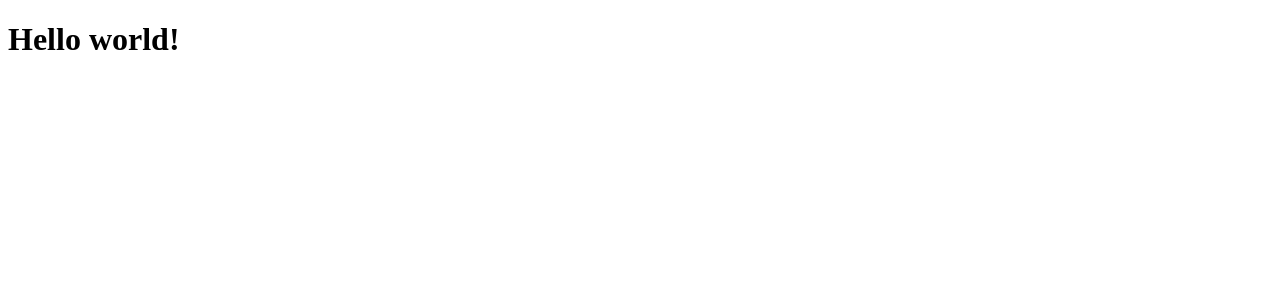
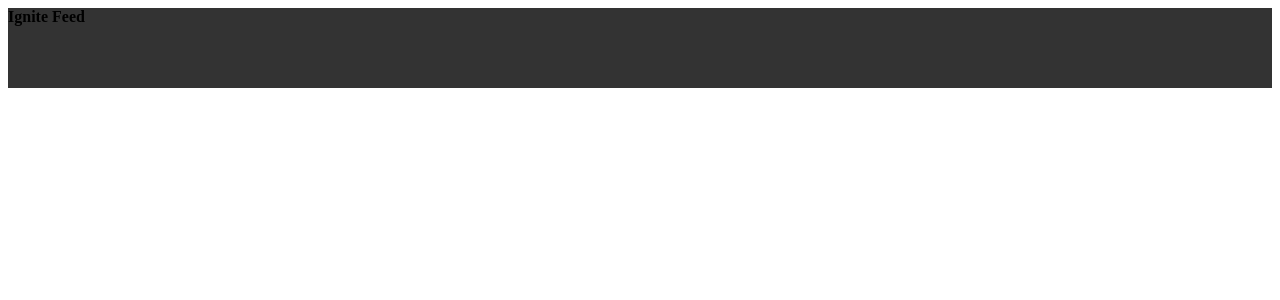
Before and after one commit to nathallye/ignite-feed, a React (Vite) app: page / in a window 1280 px wide. Shown: the top 300 px of the page. Built offline with nearby package versions, Linux system fonts and the light colour scheme.

Commit message:
Criação do componente Header

```diff
--- a/src/App.jsx
+++ b/src/App.jsx
@@ -1,8 +1,10 @@
+import Header from "./components/Header";
+
 export default function App() {
 
   return (
     <div>
-      <h1>Hello world!</h1>
+      <Header />
     </div>
   )
 }
--- /dev/null
+++ b/src/components/Header/Header.jsx
@@ -0,0 +1,9 @@
+import styles from "./Header.module.css";
+
+export function Header() {
+  return (
+    <header className={styles.header}>
+      <strong>Ignite Feed</strong>
+    </header>
+  )
+}
--- /dev/null
+++ b/src/components/Header/Header.module.css
@@ -0,0 +1,4 @@
+.header {
+  background: #333;
+  height: 80px;
+}
--- /dev/null
+++ b/src/components/Header/index.jsx
@@ -0,0 +1,3 @@
+import { Header } from "./Header";
+
+export default Header;
--- /dev/null
+++ b/src/styles.css
@@ -0,0 +1,3 @@
+body {
+  background: #121214;
+}
```
Also changed, not shown: 1 other file (tests, documents, lock files or other folders).
